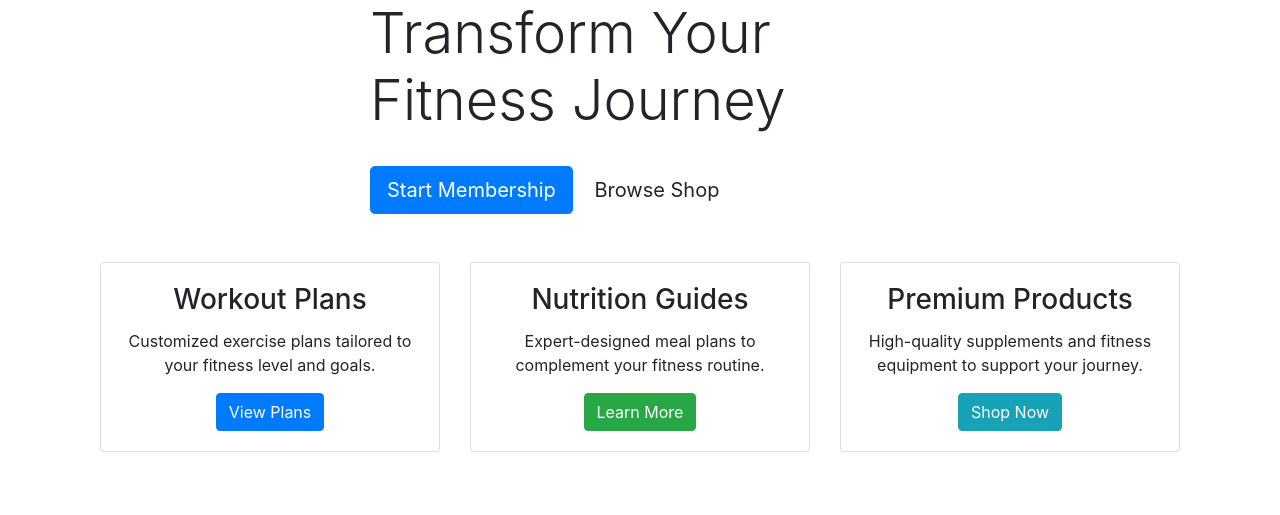
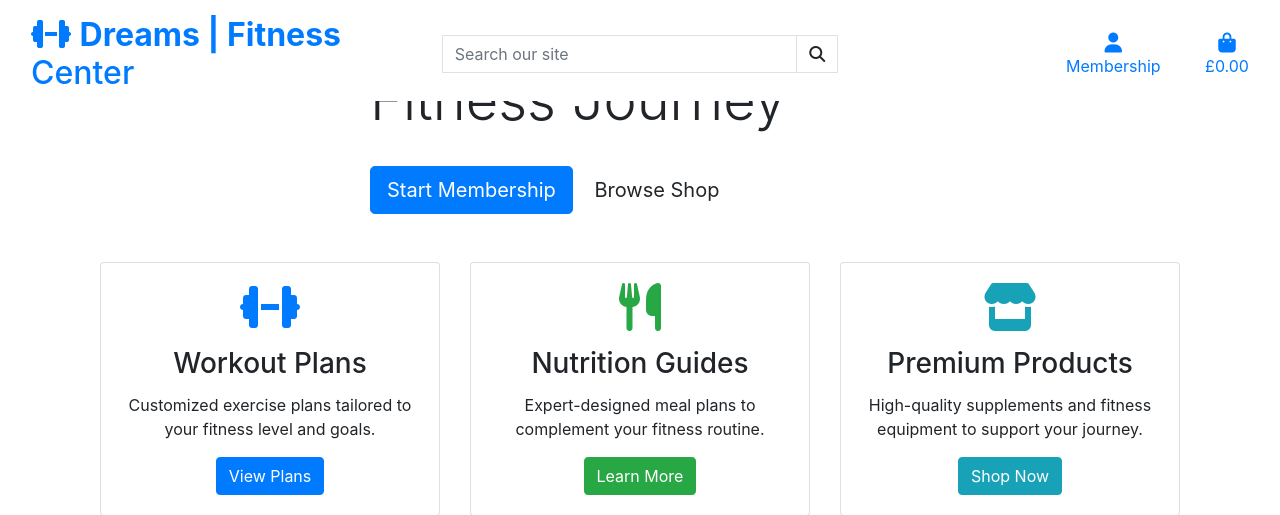
Before and after one commit to Obasohan2/dreamsfitness, a Django app: page / in a window 1280 px wide. Shown: the top 515 px of the page. Run offline with Django 5.2, Linux system fonts and the light colour scheme; some libraries are stand-ins or nearby versions.

Commit message:
Added main page header

```diff
--- a/templates/base.html
+++ b/templates/base.html
@@ -1,12 +1,10 @@
 {% load static %}
-
-<!doctype html>
+<!DOCTYPE html>
 <html lang="en">
 <head>
-
     {% block meta %}
-        <meta http-equiv="X-UA-Compatible" content="ie=edge">
         <meta charset="utf-8">
+        <meta http-equiv="X-UA-Compatible" content="IE=edge">
         <meta name="viewport" content="width=device-width, initial-scale=1, shrink-to-fit=no">
     {% endblock %}
 
@@ -14,29 +12,105 @@
     {% endblock %}
 
     {% block corecss %}
-        <link rel="stylesheet" href="https://stackpath.bootstrapcdn.com/bootstrap/4.4.1/css/bootstrap.min.css" integrity="sha384-Vkoo8x4CGsO3+Hhxv8T/Q5PaXtkKtu6ug5TOeNV6gBiFeWPGFN9MuhOf23Q9Ifjh" crossorigin="anonymous">
+        <link rel="stylesheet" href="https://stackpath.bootstrapcdn.com/bootstrap/4.4.1/css/bootstrap.min.css"
+        integrity="sha384-Vkoo8x4CGsO3+Hhxv8T/Q5PaXtkKtu6ug5TOeNV6gBiFeWPGFN9MuhOf23Q9Ifjh"
+        crossorigin="anonymous">
+        <link rel="stylesheet" href="https://fonts.googleapis.com/css?family=Lato&display=swap">
+        <link rel="stylesheet" href="{% static 'css/base.css' %}">
     {% endblock %}
 
     {% block extra_css %}
     {% endblock %}
 
     {% block corejs %}
-        <script src="https://cdn.jsdelivr.net/npm/jquery@3.5.1/dist/jquery.min.js" integrity="sha256-9/aliU8dGd2tb6OSsuzixeV4y/faTqgFtohetphbbj0=" crossorigin="anonymous"></script>
-        <script src="https://cdn.jsdelivr.net/npm/popper.js@1.16.0/dist/umd/popper.min.js" integrity="sha384-Q6E9RHvbIyZFJoft+2mJbHaEWldlvI9IOYy5n3zV9zzTtmI3UksdQRVvoxMfooAo" crossorigin="anonymous"></script>
-        <script src="https://stackpath.bootstrapcdn.com/bootstrap/4.4.1/js/bootstrap.min.js" integrity="sha384-wfSDF2E50Y2D1uUdj0O3uMBJnjuUD4Ih7YwaYd1iqfktj0Uod8GCExl3Og8ifwB6" crossorigin="anonymous"></script>
+        <script src="https://kit.fontawesome.com/c38cb811c0.js" crossorigin="anonymous"></script>
+        <script src="https://cdn.jsdelivr.net/npm/jquery@3.5.1/dist/jquery.min.js"
+        integrity="sha256-9/aliU8dGd2tb6OSsuzixeV4y/faTqgFtohetphbbj0="
+        crossorigin="anonymous"></script>
+        <script src="https://cdn.jsdelivr.net/npm/popper.js@1.16.0/dist/umd/popper.min.js"
+        integrity="sha384-Q6E9RHvbIyZFJoft+2mJbHaEWldlvI9IOYy5n3zV9zzTtmI3UksdQRVvoxMfooAo"
+        crossorigin="anonymous"></script>
+        <script src="https://stackpath.bootstrapcdn.com/bootstrap/4.4.1/js/bootstrap.min.js"
+        integrity="sha384-wfSDF2E50Y2D1uUdj0O3uMBJnjuUD4Ih7YwaYd1iqfktj0Uod8GCExl3Og8ifwB6"
+        crossorigin="anonymous"></script>
     {% endblock %}
 
     {% block extra_js %}
     {% endblock %}
 
     <title>Dreams Fitness {% block extra_title %}{% endblock %}</title>
+</head>
+
 <body>
-    <header class="container-fluid fixed-top"></header>
+<header class="container-fluid fixed-top">
+    <div id="topnav" class="row bg-white pt-lg-2 d-none d-lg-flex">
+        <!-- Logo -->
+        <div class="col-12 col-lg-4 my-auto py-1 py-lg-0 text-center text-lg-left">
+            <a href="{% url 'home' %}" class="nav-link main-logo-link">
+                <h2 class="logo-font text-black my-0"> <i class="fas fa-dumbbell"></i> <strong>Dreams | Fitness</strong> Center</h2>
+            </a>
+        </div>
 
-    {% if messages %}
-        <div class="message-container"></div>
+        <!-- Search bar -->
+        <div class="col-12 col-lg-4 my-auto py-1 py-lg-0">
+            <form method="GET" action="">
+                <div class="input-group w-100">
+                    <input class="form-control border border-black rounded-0" type="text" name="q" placeholder="Search our site">
+                    <div class="input-group-append">
+                        <button class="form-control btn btn-black border border-black rounded-0" type="submit">
+                            <i class="fas fa-search"></i>
+                        </button>
+                    </div>
+                </div>
+            </form>
+        </div>
+
+        <!-- User and cart links -->
+        <div class="col-12 col-lg-4 my-auto py-1 py-lg-0">
+            <ul class="list-inline list-unstyled text-center text-lg-right my-0">
+                <!-- User dropdown -->
+                <li class="list-inline-item dropdown">
+                    <a class="text-black nav-link" href="#" id="user-options" data-toggle="dropdown" aria-haspopup="true" aria-expanded="false">
+                        <div class="text-center">
+                            <div><i class="fas fa-user fa-lg"></i></div>
+                            <p class="my-0">Membership</p>
+                        </div>
+                    </a>
+                    <div class="dropdown-menu border-0" aria-labelledby="user-options">
+                        {% if request.user.is_authenticated %}
+                            {% if request.user.is_superuser %}
+                                <a href="{% url 'profile_me' %}" class="dropdown-item">My Profile</a>
                             {% endif %}
+                            <a href="#" class="dropdown-item">Enroll</a> {# TODO: Replace with actual URL #}
+                            <a href="{% url 'account_logout' %}" class="dropdown-item">Logout</a>
+                        {% else %}
+                            <a href="{% url 'account_signup' %}" class="dropdown-item">Register</a>
+                            <a href="{% url 'account_login' %}" class="dropdown-item">Login</a>
+                        {% endif %}
+                    </div>
+                </li>
 
+                <!-- Shopping cart -->
+                <li class="list-inline-item">
+                    <a class="{% if grand_total %}text-info font-weight-bold{% else %}text-black{% endif %} nav-link" href="{% url 'cart_view' %}"> {# TODO: Replace with actual bag URL #}
+                        <div class="text-center">
+                            <div><i class="fas fa-shopping-bag fa-lg"></i></div>
+                            <p class="my-0">
+                                {% if grand_total %}
+                                    £{{ grand_total|floatformat:2 }}
+                                {% else %}
+                                    £0.00
+                                {% endif %}
+                            </p>
+                        </div>
+                    </a>
+                </li>
+            </ul>
+        </div>
+    </div>
+</header>
+
+<!-- Page content blocks -->
 {% block page_header %}
 {% endblock %}
 
```
Lines whose indentation alone changed are shown as unchanged.
